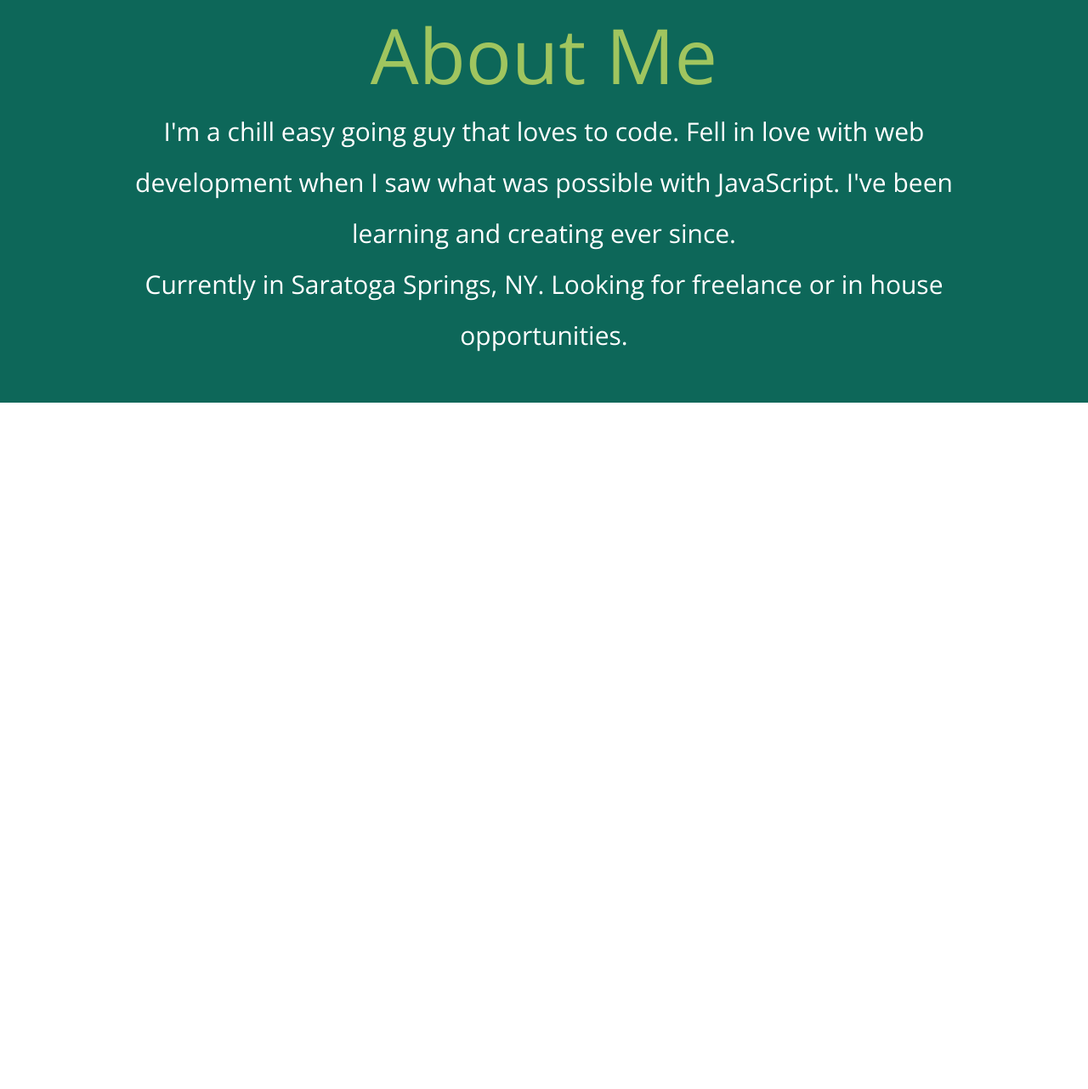
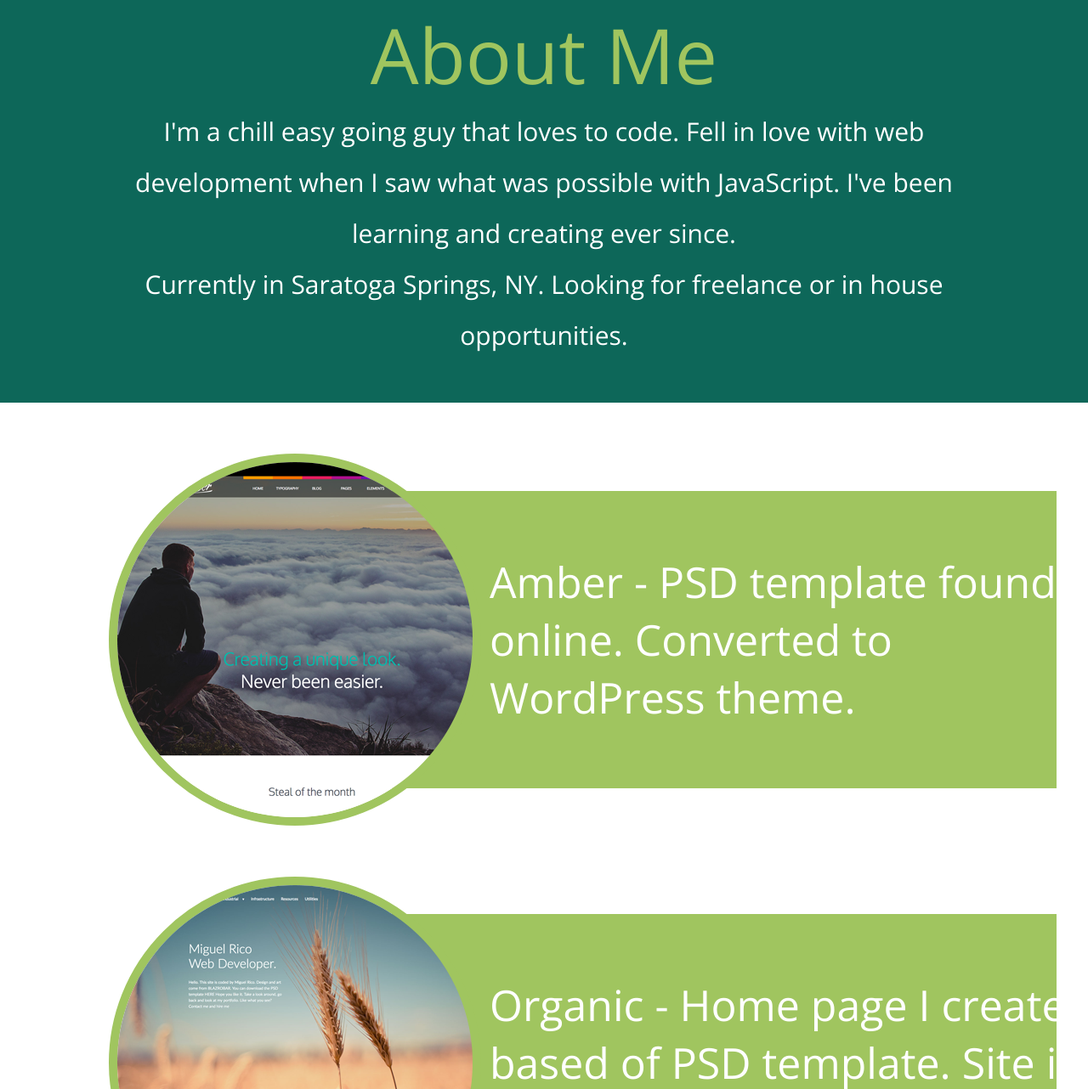
Before and after one commit to SpaceOso/miguelrico-portfolio, a plain HTML site: page index.html in a window 1280 px wide. Shown: the part 1518-2800 px from the top of the page at 85% size. Before the commit the page ends 1992 px from the top, so only its background shows below. Drawn offline with nearby package versions, Linux system fonts and the light colour scheme.

Commit message:
worked on portfolio section and added iamges

```diff
--- a/index.html
+++ b/index.html
@@ -49,6 +49,36 @@
 		<h1>About Me</h1>
 		<p>I'm a chill easy going guy that loves to code. Fell in love with web development when I saw what was possible with JavaScript. I've been learning and creating ever since.<br>Currently in Saratoga Springs, NY. Looking for freelance or in house opportunities.</p>
 	</div>
+	<!-- portfolio -->
+	<div class="portfolio">
+		<!-- Amber - WordPress -->
+		<div class="portfolio-example">
+			<div class="portfolio-circle">
+				<img src='images/portfolio-amber-screenshot.png' alt="screenshot of amber theme">
+			</div>
+			<div class='portfolio-example-description'>
+				<p>Amber - PSD template found online. Converted to WordPress theme.</p>
+			</div>
+		</div>
+		<!-- Site - Organic -->
+		<div class="portfolio-example">
+			<div class="portfolio-circle">
+				<img src='images/portfolio-organic-screenshot.png' alt="screenshot of organic site.">
+			</div>
+			<div class='portfolio-example-description'>
+				<p>Organic - Home page I created based of PSD template. Site is fully responsive.</p>
+			</div>
+		</div>
+		<!-- Site - portfolio -->
+		<div class="portfolio-example">
+			<div class="portfolio-circle">
+				<img src='images/portfolio-organic-screenshot.png' alt="screenshot of organic site.">
+			</div>
+			<div class='portfolio-example-description'>
+				<p>My portfolio - used SASS and jQuery.</p>
+			</div>
+		</div>
+	</div>
 </div>
 </body>
 </html>
--- a/scss/main.scss
+++ b/scss/main.scss
@@ -5,6 +5,7 @@ $colorDefault: #fff;
 $bgColorHeader: #0b2e59;
 $bgColorSkills: #2a044a;
 $bgColorAboutMe: #0d6759;
+$colorPortfolio: #a0c55f;
 // percentages
 $widthFull: 100%;
 html{
@@ -126,3 +127,47 @@ header{
 	}
 
 }
+
+.portfolio{
+	overflow: hidden;
+}
+
+.portfolio-example{
+	width: $widthFull;
+	height: auto;
+	position: relative;
+	margin-left: 10%;
+	margin: 60px 0 30px 10%;
+	text-align:left;
+}
+.portfolio-circle{
+	position: relative;
+	// left: 0;
+	border-radius: 50%;
+	height: 418px;
+	width: 418px;
+	border: 10px solid $colorPortfolio;
+	display: inline-block;
+	z-index: 2;
+}
+.portfolio-example-description{
+	background-color: $colorPortfolio;
+	display:inline-block;
+	position: absolute;
+	height: 350px;
+	width: 70%;
+	top: 50%;
+	left: 219px;
+	transform: translateY(-50%);
+	p{
+		position: absolute;
+		margin: 0;
+		top: 50%;
+		left: 0;
+		transform: translateY(-50%);
+		margin-left: 229px;
+		font-size: 5em;
+		width: 80%;
+	}
+	z-index: 1;
+}
```
Also changed, not shown: css/main.css, images/portfolio-amber-screenshot.png (added), images/portfolio-organic-screenshot.png (added).
